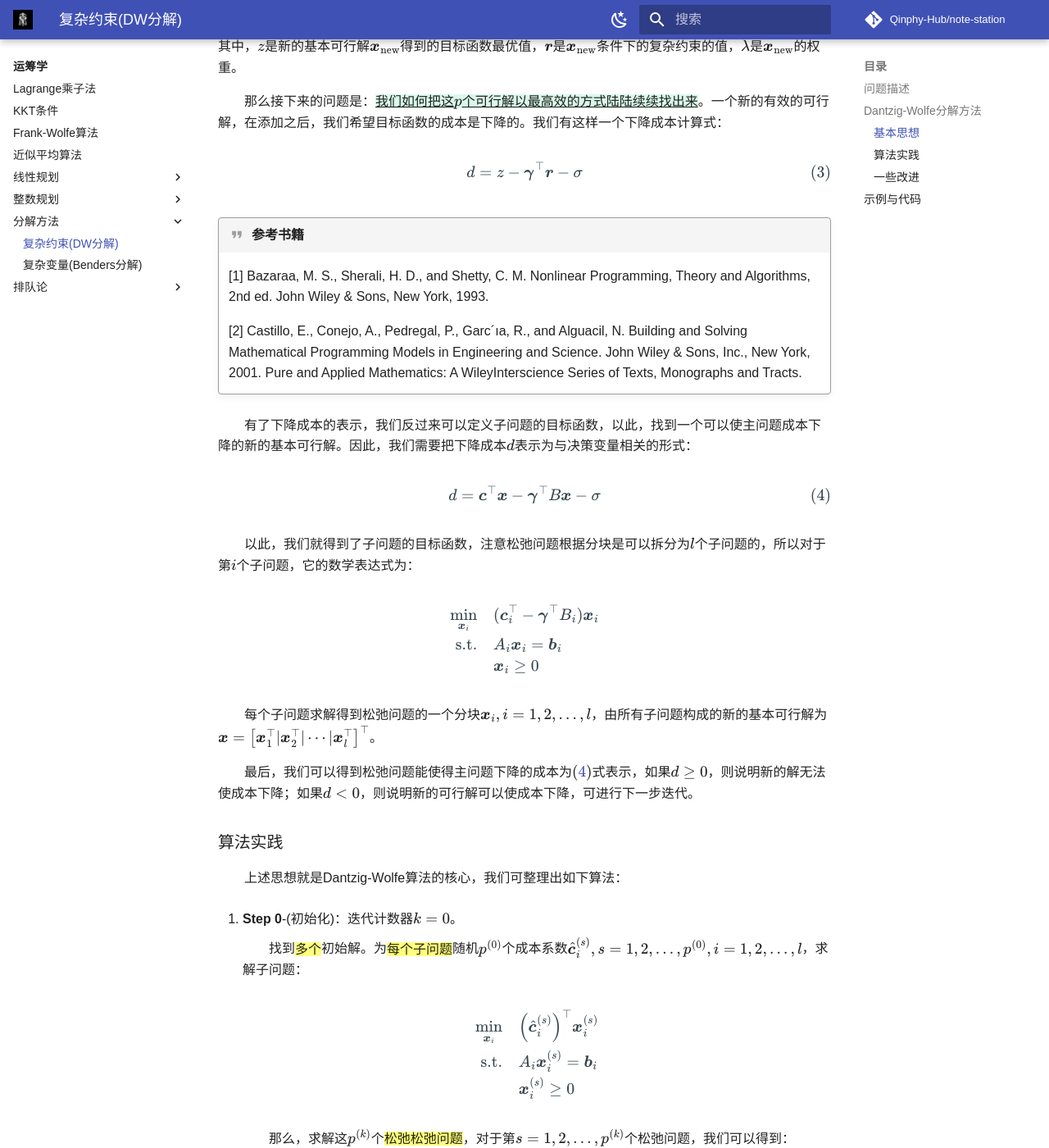
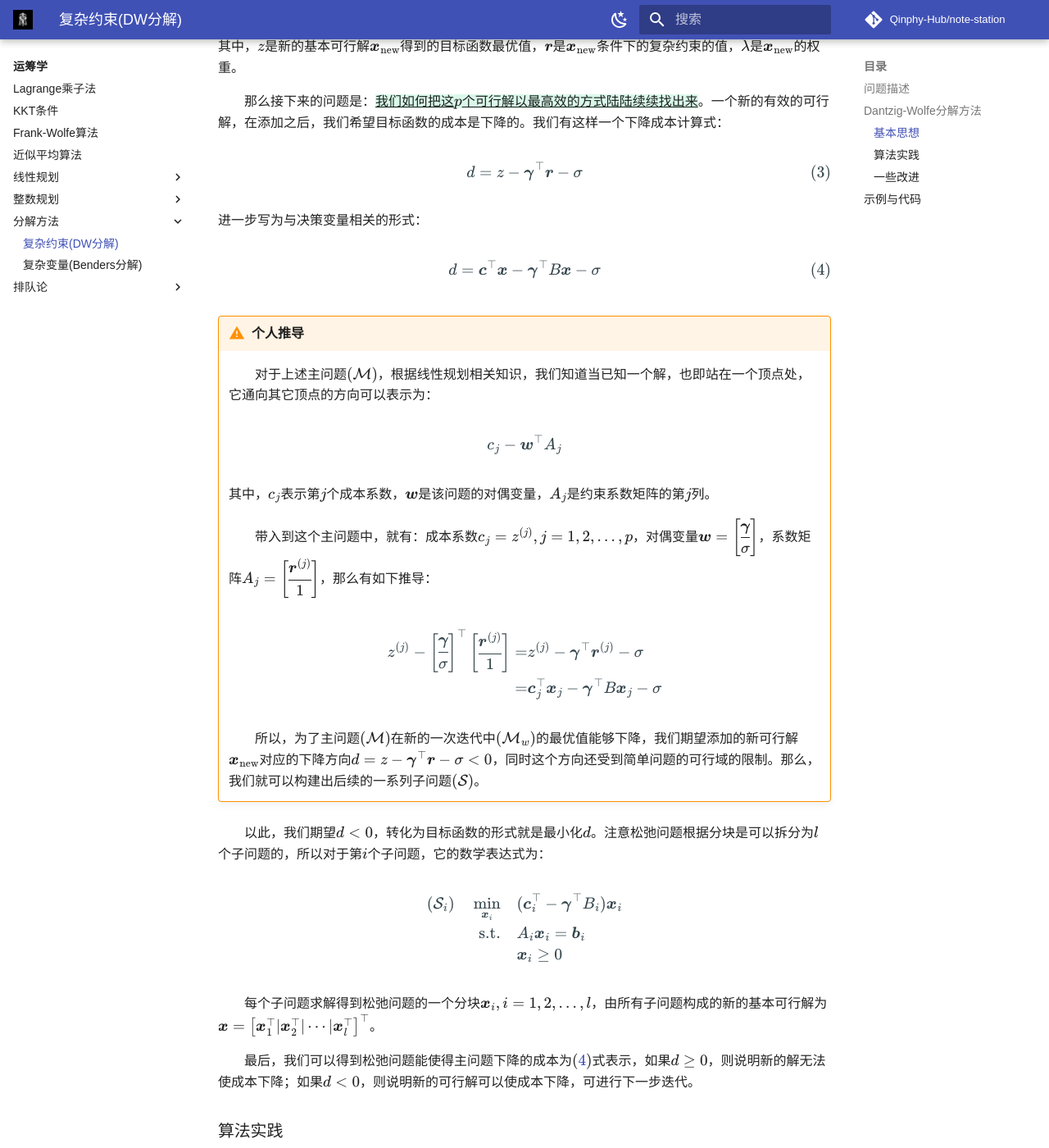
Before and after one commit to Qinphy-Hub/note-station, an MkDocs documentation site: the page built from docs/Part4/Decomposition/section1.md, in a window 1280 px wide and 1400 px high, scrolled down 2714 px. Shown: the whole window at 82% size. Built offline with MkDocs 1.6.1 and Material for MkDocs 9.7.7, drawn with Linux system fonts in a browser that asks for light colours; comment, search, counter and statistics services are not loaded; a style sheet for code colours, icons or effects is not loaded.

Commit message:
update: Dantzig-Wolfe Decomposition

```diff
--- a/docs/Part4/Decomposition/section1.md
+++ b/docs/Part4/Decomposition/section1.md
@@ -89,13 +89,7 @@ d=z-\boldsymbol{\gamma}^\top\boldsymbol{r}-\sigma
 \end{equation}
 $$
 
-!!! quote "参考书籍"
-
-    [1] Bazaraa, M. S., Sherali, H. D., and Shetty, C. M. Nonlinear Programming, Theory and Algorithms, 2nd ed. John Wiley & Sons, New York, 1993.
-
-    [2] Castillo, E., Conejo, A., Pedregal, P., Garc´ıa, R., and Alguacil, N. Building and Solving Mathematical Programming Models in Engineering and Science. John Wiley & Sons, Inc., New York, 2001. Pure and Applied Mathematics: A WileyInterscience Series of Texts, Monographs and Tracts.
-
-&emsp;&emsp;有了下降成本的表示，我们反过来可以定义子问题的目标函数，以此，找到一个可以使主问题成本下降的新的基本可行解。因此，我们需要把下降成本$d$表示为与决策变量相关的形式：
+进一步写为与决策变量相关的形式：
 
 $$
 \begin{equation}\label{f1}\tag{4}
@@ -103,11 +97,32 @@ d=\boldsymbol{c}^\top\boldsymbol{x}-\boldsymbol{\gamma}^\top B\boldsymbol{x}-\si
 \end{equation}
 $$
 
-&emsp;&emsp;以此，我们就得到了子问题的目标函数，注意松弛问题根据分块是可以拆分为$l$个子问题的，所以对于第$i$个子问题，它的数学表达式为：
+
+!!! warning "个人推导"
+
+    &emsp;&emsp;对于上述主问题$(\mathcal{M})$，根据线性规划相关知识，我们知道当已知一个解，也即站在一个顶点处，它通向其它顶点的方向可以表示为：
+
+    $$ c_j-\boldsymbol{w}^\top A_j $$
+
+    其中，$c_j$表示第$j$个成本系数，$\boldsymbol{w}$是该问题的对偶变量，$A_j$是约束系数矩阵的第$j$列。
+
+    &emsp;&emsp;带入到这个主问题中，就有：成本系数$c_j=z^{(j)},j=1,2,...,p$，对偶变量$\boldsymbol{w}=\left[\begin{array}{c}\boldsymbol{\gamma}\\ \hline \sigma \end{array}\right]$，系数矩阵$A_j=\left[\begin{array}{c} \boldsymbol{r}^{(j)} \\ \hline 1 \end{array}\right]$，那么有如下推导：
+
+    $$
+    \begin{align*}
+    z^{(j)}-\left[\begin{array}{c}\boldsymbol{\gamma}\\ \hline \sigma \end{array}\right]^\top \left[\begin{array}{c} \boldsymbol{r}^{(j)} \\ \hline 1 \end{array}\right]=&z^{(j)}-\boldsymbol{\gamma}^\top\boldsymbol{r}^{(j)}-\sigma \\
+    =&\boldsymbol{c}_j^\top\boldsymbol{x}_j - \boldsymbol{\gamma}^\top B\boldsymbol{x}_j -\sigma
+    \end{align*}
+    $$
+
+    &emsp;&emsp;所以，为了主问题$(\mathcal{M})$在新的一次迭代中$(\mathcal{M}_w)$的最优值能够下降，我们期望添加的新可行解$\boldsymbol{x}_{\mathrm{new}}$对应的下降方向$d=z-\boldsymbol{\gamma}^\top\boldsymbol{r}-\sigma<0$，同时这个方向还受到简单问题的可行域的限制。那么，我们就可以构建出后续的一系列子问题$(\mathcal{S})$。
+
+
+&emsp;&emsp;以此，我们期望$d<0$，转化为目标函数的形式就是最小化$d$。注意松弛问题根据分块是可以拆分为$l$个子问题的，所以对于第$i$个子问题，它的数学表达式为：
 
 $$
 \begin{align*}
-\min\limits_{\boldsymbol{x}_i}\quad&(\boldsymbol{c}_i^\top-\boldsymbol{\gamma}^\top B_i)\boldsymbol{x}_i \\
+(\mathcal{S}_i)\quad\min\limits_{\boldsymbol{x}_i}\quad&(\boldsymbol{c}_i^\top-\boldsymbol{\gamma}^\top B_i)\boldsymbol{x}_i \\
 \text{s.t.}\quad&A_i\boldsymbol{x}_i=\boldsymbol{b}_i \\
 &\boldsymbol{x}_i\geq0
 \end{align*}
```
